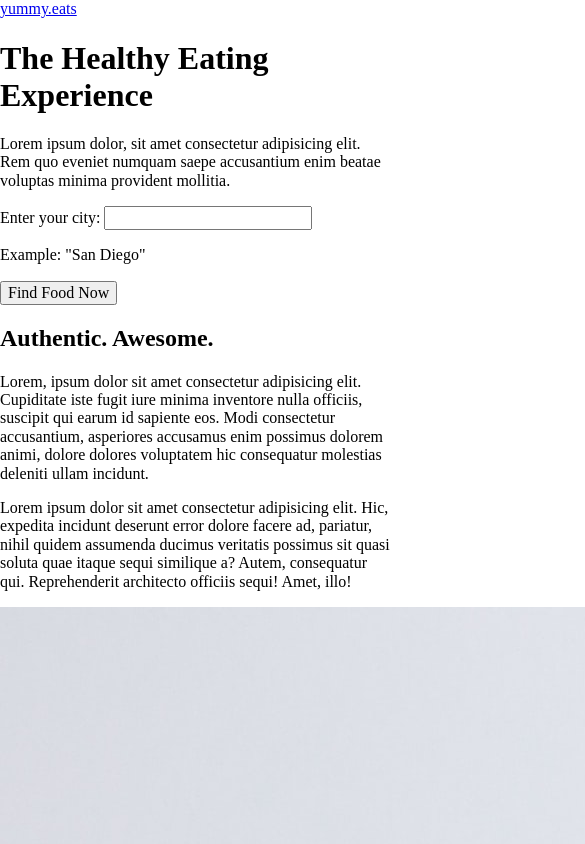
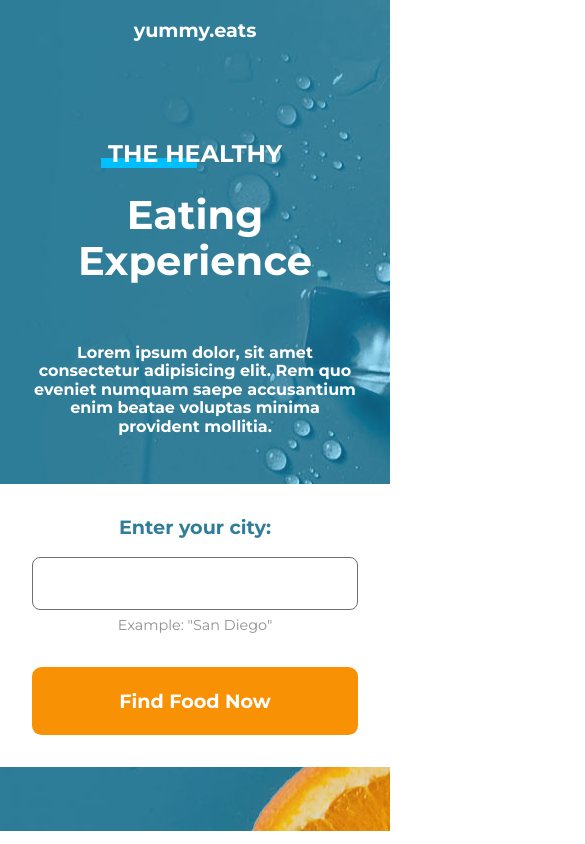
Before and after one commit to mwafy99/Yummy-Eats, a plain HTML site: page index.html in a window 390 px wide. Shown: the top 844 px of the page, 585 px wide, since content can reach past the window. Drawn offline with Linux system fonts and the light colour scheme.

Commit message:
mobile version final

```diff
--- a/css/main.css
+++ b/css/main.css
@@ -0,0 +1,162 @@
+@import url('https://fonts.googleapis.com/css2?family=Montserrat:wght@400;700&display=swap');
+
+* {
+    box-sizing: border-box;
+    -moz-box-sizing: border-box;
+    -webkit-box-sizing: border-box;
+}
+
+body {
+    font-family: 'Montserrat', sans-serif;
+}
+
+.container {
+    margin: 0 1em;
+}
+
+/* top section */
+.hero-bg {
+    background: #307D99 url(../images/bg.jpg);
+    background-position: 10% 55%;
+}
+
+.top-section {
+    color: white;
+    text-align: center;
+    padding-bottom: 4em;
+}
+
+.logo {
+    text-decoration: none;
+    font-weight: bold;
+    color: white;
+    font-size: 1.2rem;
+    display: inline-block;
+    margin: 1em 0;
+}
+
+h1 {
+    font-size: 2.5rem;
+    margin: 2em 0 1.5em;
+
+}
+
+h1 span {
+    text-transform: uppercase;
+    font-size: 1.5rem;
+    display: block;
+    margin-bottom: 1em;
+    position: relative;
+    z-index: 1;
+}
+
+h1 span::before {
+    content: "";
+    position: absolute;
+    width: 4em;
+    height: 0.4em;
+    background: #00BFFF;
+    bottom: 0;
+    z-index: -1;
+    margin-left: -0.3em;
+}
+
+header p {
+    font-weight: bold;
+    margin: 0 1em 3em;
+}
+
+.form-container {
+    background-color: white;
+    margin: 2em -1em 0;
+    padding: 2em;
+}
+
+.form-container label {
+    color: #307D99;
+    font-weight: bold;
+    font-size: 1.2rem;
+    display: block;
+    margin-bottom: 1em;
+}
+
+input[type="text"] {
+    border: 1px solid #707070;
+    width: 100%;
+    border-radius: 0.5em;
+    padding: 1em;
+
+}
+
+.form-example {
+    color: rgb(146, 143, 143);
+    font-size: 0.9rem;
+    margin-top: 0.5em;
+}
+
+input[type="button"] {
+    width: 100%;
+    border: none;
+    background: #F89104;
+    color: white;
+    font-weight: bold;
+    font-size: 1.2rem;
+    padding: 1.2em 0;
+    border-radius: 0.5em;
+    margin-top: 1em;
+    cursor: pointer;
+    transition: background 0.4s ease-in-out, color 0.4s ease-in-out;
+}
+
+input[type="button"]:hover {
+    background: white;
+    color: #F89104;
+    border: 1px solid #F89104;
+}
+
+/* bottom section */
+.bottom-section .container {
+    margin: 0;
+}
+
+.main-body {
+    text-align: center;
+    padding: 3em 2em;
+    margin: 1em 0;
+}
+
+.main-body h2 {
+    text-transform: uppercase;
+    position: relative;
+    z-index: 1;
+
+}
+.main-body h2::before {
+    content:"";
+    background: rgba(0, 191, 255, 0.671);
+    width: 8em;
+    height: 0.4em;
+    position: absolute;
+    bottom: 0;
+    margin-left: -0.4em;
+    z-index: -1;
+}
+
+.main-body p {
+    line-height: 2em;
+}
+
+.food-img {
+    margin: 2em 0 0.5em;
+}
+.food-img img {
+    width: 100%;
+}
+
+footer {
+    font-size: 0.8rem;
+    color: #707070;
+    font-weight: bold;
+    text-transform: uppercase;
+    text-align: center;
+}
--- a/index.html
+++ b/index.html
@@ -13,6 +13,7 @@
     <!-- top section -->
     <div class="top-section hero-bg">
         <!-- header and logo -->
+        <div class="container">
             <header>
                 <a href="index.html" class="logo">yummy.eats</a>
                 <h1>
@@ -20,19 +21,22 @@
                     Eating Experience
                 </h1>
                 <p>
-                Lorem ipsum dolor, sit amet consectetur adipisicing elit. Rem quo eveniet numquam saepe accusantium enim
+                    Lorem ipsum dolor, sit amet consectetur adipisicing elit. Rem quo eveniet numquam saepe accusantium
+                    enim
                     beatae voluptas minima provident mollitia.
                 </p>
             </header>
+        </div>
 
         <!-- form section -->
+        <div class="container">
             <div class="form-container">
                 <form>
                     <!-- left half of form -->
                     <div class="form-left">
                         <label for="city">Enter your city:</label>
                         <input type="text" name="city" id="city">
-                    <p>Example: "San Diego"</p>
+                        <p class="form-example">Example: "San Diego"</p>
                     </div>
 
                     <!-- right half of form -->
@@ -42,26 +46,19 @@
                 </form>
             </div>
         </div>
+    </div>
 
     <!-- bottom section -->
     <div class="bottom-section">
 
         <!-- main body section -->
+        <div class="container">
             <div class="main-body">
                 <h2>Authentic. Awesome.</h1>
                     <p>
-                    Lorem, ipsum dolor sit amet consectetur adipisicing elit. Cupiditate iste fugit iure minima
-                    inventore
-                    nulla officiis, suscipit qui earum id sapiente eos. Modi consectetur accusantium, asperiores
-                    accusamus
-                    enim possimus dolorem animi, dolore dolores voluptatem hic consequatur molestias deleniti ullam
-                    incidunt.
-                </p>
-                <p>
-                    Lorem ipsum dolor sit amet consectetur adipisicing elit. Hic, expedita incidunt deserunt error
-                    dolore
-                    facere ad, pariatur, nihil quidem assumenda ducimus veritatis possimus sit quasi soluta quae itaque
-                    sequi similique a? Autem, consequatur qui. Reprehenderit architecto officiis sequi! Amet, illo!
+                        Lorem ipsum dolor sit amet consectetur adipisicing elit. Quos expedita placeat praesentium
+                        dignissimos eum unde voluptate, animi repellat labore iusto autem itaque voluptatem deserunt non
+                        maxime, molestiae veritatis aut blanditiis.
                     </p>
             </div>
 
@@ -69,6 +66,8 @@
             <div class="food-img">
                 <img src="images/food.jpg" alt="food image">
             </div>
+        </div>
+
     </div>
 
     <footer>
```
Lines whose indentation alone changed are shown as unchanged.
